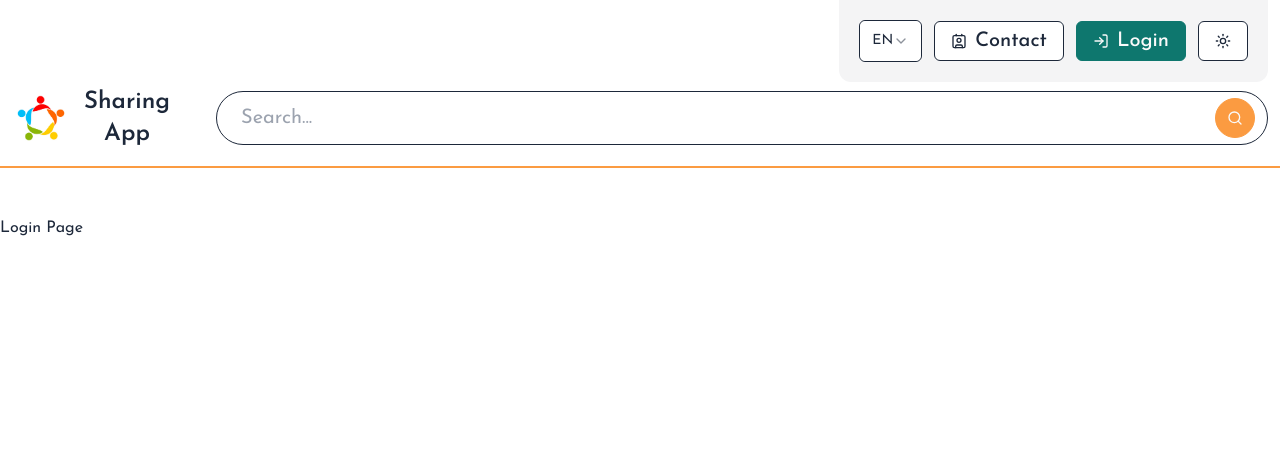
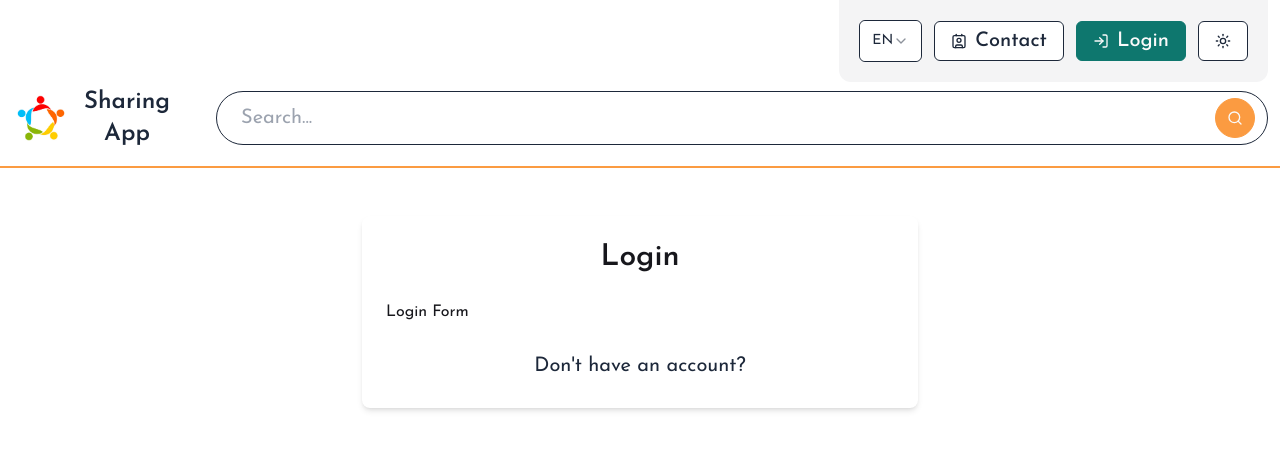
Before and after one commit to rimapaulione/sharing-project, a Next.js app: page /en/auth/login in a window 1280 px wide. Shown: the top 450 px of the page. Built offline with nearby package versions, Linux system fonts and the light colour scheme.

Commit message:
add card-wrapper

```diff
--- a/src/app/[locale]/(protected)/account/layout.tsx
+++ b/src/app/[locale]/(protected)/account/layout.tsx
@@ -1,7 +1,7 @@
 import { Params } from "@/lib/types";
 
 import { getTranslations } from "next-intl/server";
-import { SideNavigation } from "../_components/SideNavigation";
+import { SideNavigation } from "@/app/[locale]/(protected)/_components/SideNavigation";
 
 export async function generateMetadata(props: { params: Params }) {
   const { locale } = await props.params;
--- /dev/null
+++ b/src/app/[locale]/auth/_components/back-button.tsx
@@ -0,0 +1,19 @@
+import { Button } from "@/components/ui/button";
+import { Link } from "@/i18n/routing";
+import { ComponentProps } from "react";
+
+type BackButtonProps = {
+  label: string;
+  href: string;
+};
+
+export function BackButton({
+  label,
+  href,
+}: BackButtonProps & ComponentProps<typeof Link>) {
+  return (
+    <Button variant="link" className="font-normal w-full" size="sm" asChild>
+      <Link href={href}>{label}</Link>
+    </Button>
+  );
+}
--- /dev/null
+++ b/src/app/[locale]/auth/_components/card-wrapper.tsx
@@ -0,0 +1,39 @@
+"use client";
+
+import {
+  Card,
+  CardContent,
+  CardFooter,
+  CardHeader,
+} from "@/components/ui/card";
+import { Header } from "@/app/[locale]/auth/_components/header";
+import { BackButton } from "@/app/[locale]/auth/_components/back-button";
+import { ComponentProps } from "react";
+import { Link } from "@/i18n/routing";
+
+type CardWrapperProps = {
+  children: React.ReactNode;
+  headerLabel: string;
+  backButtonLabel: string;
+  href: string;
+};
+
+export function CardWrapper({
+  children,
+  headerLabel,
+  backButtonLabel,
+  href,
+}: CardWrapperProps & ComponentProps<typeof Link>) {
+  return (
+    <Card className="w-full border-none shadow-none bg-background sm:w-[556px] sm:shadow-md ">
+      <CardHeader>
+        <Header label={headerLabel} />
+      </CardHeader>
+      <CardContent>{children}</CardContent>
+
+      <CardFooter>
+        <BackButton label={backButtonLabel} href={href} />
+      </CardFooter>
+    </Card>
+  );
+}
--- /dev/null
+++ b/src/app/[locale]/auth/_components/header.tsx
@@ -0,0 +1,11 @@
+type HeaderProps = {
+  label: string;
+};
+
+export function Header({ label }: HeaderProps) {
+  return (
+    <div className="w-full flex flex-col gap-y-4 items-center justify-center">
+      <h1 className="text-3xl font-semibold">{label}</h1>
+    </div>
+  );
+}
--- /dev/null
+++ b/src/app/[locale]/auth/_components/login-form.tsx
@@ -0,0 +1,13 @@
+import { CardWrapper } from "@/app/[locale]/auth/_components/card-wrapper";
+
+export function LoginForm() {
+  return (
+    <CardWrapper
+      headerLabel="Login"
+      backButtonLabel="Don't have an account?"
+      href="/auth/register"
+    >
+      Login Form
+    </CardWrapper>
+  );
+}
--- /dev/null
+++ b/src/app/[locale]/auth/layout.tsx
@@ -0,0 +1,7 @@
+function AuthLayout({ children }: { children: React.ReactNode }) {
+  return (
+    <div className="h-full flex items-center justify-center ">{children}</div>
+  );
+}
+
+export default AuthLayout;
--- a/src/app/[locale]/auth/login/page.tsx
+++ b/src/app/[locale]/auth/login/page.tsx
@@ -1,6 +1,6 @@
 import { Params } from "@/lib/types";
-import { useTranslations } from "next-intl";
 import { getTranslations } from "next-intl/server";
+import { LoginForm } from "@/app/[locale]/auth/_components/login-form";
 
 export async function generateMetadata(props: { params: Params }) {
   const { locale } = await props.params;
@@ -11,10 +11,9 @@ export async function generateMetadata(props: { params: Params }) {
 }
 
 export default function LoginPage() {
-  const t = useTranslations("LoginPage");
   return (
     <div>
-      <h1>{t("title")}</h1>
+      <LoginForm />
     </div>
   );
 }
--- a/src/app/styles.css
+++ b/src/app/styles.css
@@ -4,6 +4,7 @@
 
 body {
   font-family: Arial, Helvetica, sans-serif;
+  height: 100%;
 }
 
 @layer base {
@@ -24,7 +25,7 @@ body {
     --accent-foreground: 0 0% 98%;
     --destructive: 0 73% 40%;
     --destructive-foreground: 0 0% 98%;
-    --border: 220 13% 91%;
+    --border: 217, 33%, 17%;
     --input: 0 0% 100%;
     --ring: 224 71.4% 4.1%;
     --chart-1: 12 76% 61%;
@@ -45,7 +46,7 @@ body {
     --primary-foreground: 217, 33%, 17%;
     --secondary: 175 79% 26%;
     --secondary-foreground: 0 0% 98%;
-    --muted: 240 4.8% 95.9%;
+    --muted: 215 37.9% 35.9%;
     --muted-foreground: 217, 33%, 17%;
     --accent: 29 96% 62%;
     --accent-foreground: 0 0% 98%;
--- a/src/components/BaseLayout.tsx
+++ b/src/components/BaseLayout.tsx
@@ -31,7 +31,7 @@ export default async function BaseLayout({ children, locale }: Props) {
           >
             <Header />
             <div className="flex-1 py-12 ">
-              <main className=" mx-auto w-fullsm:max-w-screen-sm  md:max-w-screen-md lg:max-w-screen-lg xl:max-w-screen-xl 2xl:max-w-screen-2xl">
+              <main className="mx-auto w-full sm:max-w-screen-sm  md:max-w-screen-md lg:max-w-screen-lg xl:max-w-screen-xl 2xl:max-w-screen-2xl">
                 {children}
               </main>
             </div>
--- a/src/components/header/NavButton.tsx
+++ b/src/components/header/NavButton.tsx
@@ -4,7 +4,7 @@ import { Button } from "@/components/ui/button";
 import { ComponentProps } from "react";
 import { useTranslations } from "next-intl";
 
-type Props = {
+type NavButtonProps = {
   icon: LucideIcon;
   label: string;
   test?: () => void;
@@ -15,7 +15,7 @@ export function NavButton({
   label,
   href,
   test,
-}: Props & ComponentProps<typeof Link>) {
+}: NavButtonProps & ComponentProps<typeof Link>) {
   const t = useTranslations("Navigation");
   return (
     <Button
--- /dev/null
+++ b/src/components/ui/card.tsx
@@ -0,0 +1,86 @@
+import * as React from "react";
+
+import { cn } from "@/lib/utils";
+
+const Card = React.forwardRef<
+  HTMLDivElement,
+  React.HTMLAttributes<HTMLDivElement>
+>(({ className, ...props }, ref) => (
+  <div
+    ref={ref}
+    className={cn(
+      "rounded-lg border bg-card text-card-foreground shadow-sm",
+      className
+    )}
+    {...props}
+  />
+));
+Card.displayName = "Card";
+
+const CardHeader = React.forwardRef<
+  HTMLDivElement,
+  React.HTMLAttributes<HTMLDivElement>
+>(({ className, ...props }, ref) => (
+  <div
+    ref={ref}
+    className={cn("flex flex-col space-y-1.5 p-6", className)}
+    {...props}
+  />
+));
+CardHeader.displayName = "CardHeader";
+
+const CardTitle = React.forwardRef<
+  HTMLDivElement,
+  React.HTMLAttributes<HTMLDivElement>
+>(({ className, ...props }, ref) => (
+  <div
+    ref={ref}
+    className={cn(
+      "text-2xl font-semibold leading-none tracking-tight",
+      className
+    )}
+    {...props}
+  />
+));
+CardTitle.displayName = "CardTitle";
+
+const CardDescription = React.forwardRef<
+  HTMLDivElement,
+  React.HTMLAttributes<HTMLDivElement>
+>(({ className, ...props }, ref) => (
+  <div
+    ref={ref}
+    className={cn("text-sm text-muted-foreground", className)}
+    {...props}
+  />
+));
+CardDescription.displayName = "CardDescription";
+
+const CardContent = React.forwardRef<
+  HTMLDivElement,
+  React.HTMLAttributes<HTMLDivElement>
+>(({ className, ...props }, ref) => (
+  <div ref={ref} className={cn("p-6 pt-0", className)} {...props} />
+));
+CardContent.displayName = "CardContent";
+
+const CardFooter = React.forwardRef<
+  HTMLDivElement,
+  React.HTMLAttributes<HTMLDivElement>
+>(({ className, ...props }, ref) => (
+  <div
+    ref={ref}
+    className={cn("flex items-center p-6 pt-0", className)}
+    {...props}
+  />
+));
+CardFooter.displayName = "CardFooter";
+
+export {
+  Card,
+  CardHeader,
+  CardFooter,
+  CardTitle,
+  CardDescription,
+  CardContent,
+};
--- a/src/i18n/routing.ts
+++ b/src/i18n/routing.ts
@@ -14,14 +14,17 @@ export const routing = defineRouting({
       lt: "/kontaktai",
     },
     "/auth/login": {
-      en: "/login",
-      lt: "/prisijungti",
+      en: "/auth/login",
+      lt: "/auth/prisijungti",
+    },
+    "/auth/register": {
+      en: "/auth/register",
+      lt: "/auth/register",
     },
     "/account/user": {
       en: "/account/user",
       lt: "/account/user",
     },
-
     "/account/settings": {
       en: "/account/settings",
       lt: "/account/settings",
```
